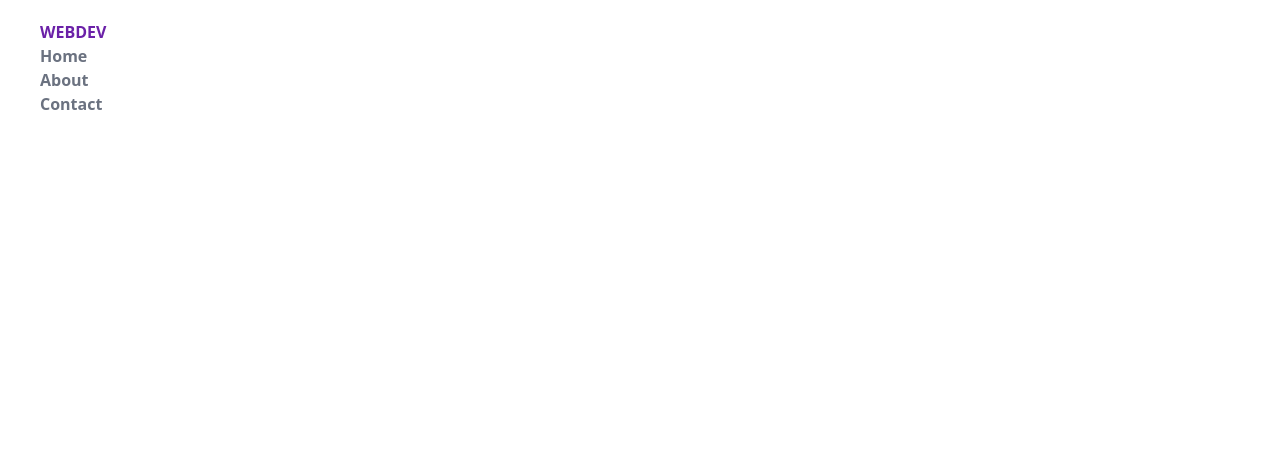
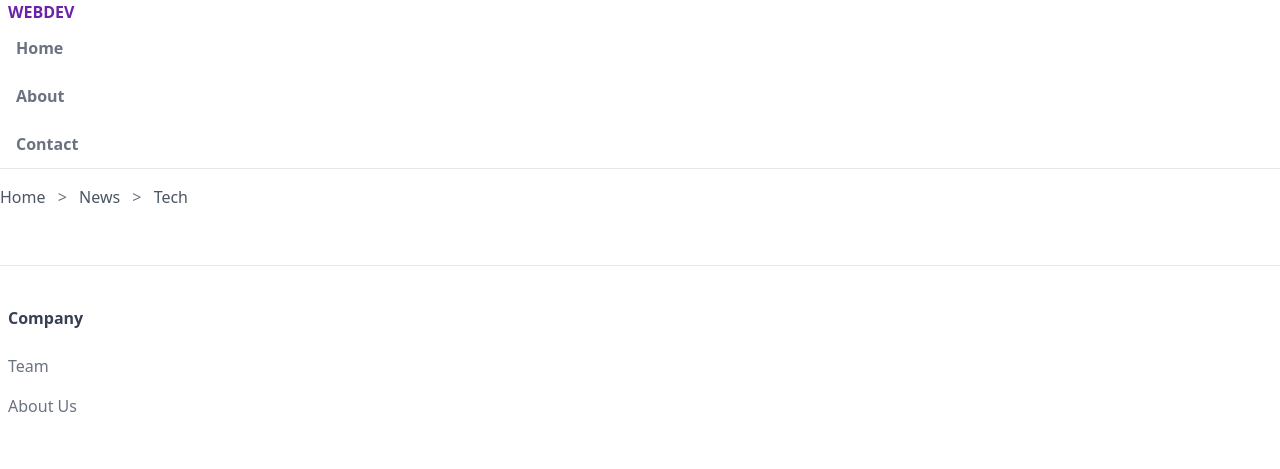
Before and after one commit to DenysBorysiuk/tailwind-css, a website: page index.html in a window 1280 px wide. Drawn offline with Linux system fonts and the light colour scheme.

Commit message:
lesson 3 done

```diff
--- a/index.html
+++ b/index.html
@@ -9,16 +9,43 @@
 </head>
 
 <body>
-    <header class="mx-10 py-5 ">
+    <!-- header -->
+    <header class="px-2 border-b">
         <a class="uppercase font-bold text-purple-800" href="#">webDev</a>
         <nav>
             <ul class="text-gray-500 font-semibold">
-                <li><a href="#">Home</a></li>
-                <li><a href="#">About</a></li>
-                <li><a href="#">Contact</a></li>
+                <li><a class="inline-block py-3 px-2" href="#">Home</a></li>
+                <li><a class="inline-block py-3 px-2" href="#">About</a></li>
+                <li><a class="inline-block py-3 px-2" href="#">Contact</a></li>
             </ul>
         </nav>
     </header>
+
+    <main>
+        <!-- breadcrumbs -->
+        <div>
+            <div class="py-4 overflow-y-auto whitespace-nowrap">
+                <a class="text-gray-600" href="#">Home</a>
+                <span class="mx-2 text-gray-500">&gt;</span>
+                <a class="text-gray-600" href="#">News</a>
+                <span class="mx-2 text-gray-500">&gt;</span>
+                <a class="text-gray-600" href="#">Tech</a>
+            </div>
+        </div>
+    </main>
+
+    <!-- footer -->
+    <footer class="border-t mt-10 py-10 px-2">
+        <div>
+            <div>
+                <h6 class="font-semibold text-gray-700 mb-4">Company</h6>
+                <ul>
+                    <li><a class="inline-block text-gray-500 py-2" href="">Team</a></li>
+                    <li><a class="inline-block text-gray-500 py-2" href="">About Us</a></li>
+                </ul>
+            </div>
+        </div>
+    </footer>
 </body>
 
 </html>
```
Also changed, not shown: public/styles.css.
